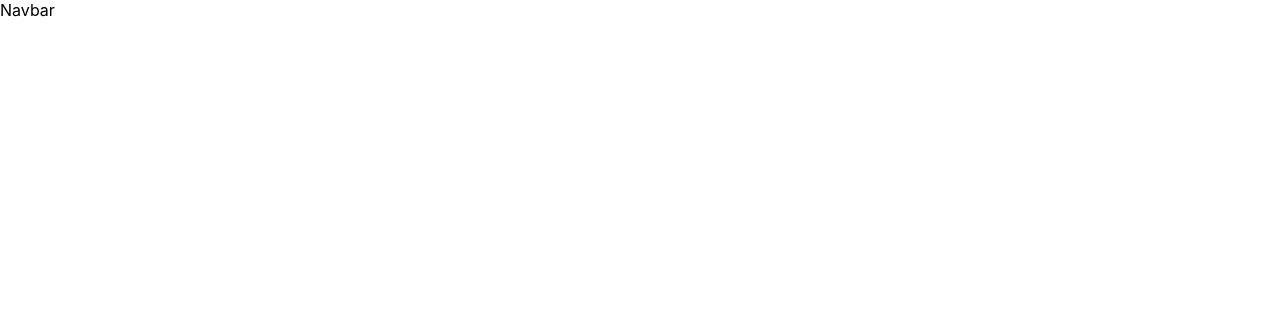
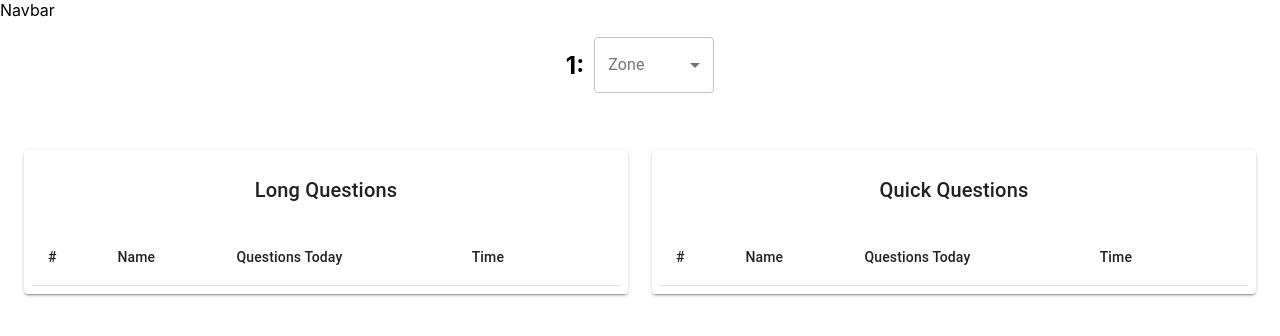
Before and after one commit to harrykeightley/UQueue, a Next.js app: page /courses/1 in a window 1280 px wide. Shown: the top 336 px of the page. Built offline with nearby package versions, Linux system fonts and the light colour scheme.

Commit message:
basic course functionality

```diff
--- a/components/Queue.js
+++ b/components/Queue.js
@@ -1,15 +1,63 @@
 import React from 'react'
 import PropTypes from 'prop-types'
 
+import styles from '../styles/Queue.module.css'
+import { Paper, Typography } from '@material-ui/core';
+
+import { withStyles, makeStyles } from '@material-ui/core/styles';
+import Table from '@material-ui/core/Table';
+import TableBody from '@material-ui/core/TableBody';
+import TableCell from '@material-ui/core/TableCell';
+import TableContainer from '@material-ui/core/TableContainer';
+import TableHead from '@material-ui/core/TableHead';
+import TableRow from '@material-ui/core/TableRow';
+
 function Queue(props) {
+
+    const [questions, setQuestions] = React.useState([]);
+
     return (
-        <div>
+        <Paper elevation={2} style={{padding: '8px'}}>
+            <Typography style={{ padding: '16px'}} gutterBottom variant='h6' align='center'>{props.name}</Typography>
 
-        </div>
+            <TableContainer>
+                <Table aria-label="customized table">
+                    <TableHead>
+                        <TableRow>
+                            <TableCell>#</TableCell>
+                            <TableCell>Name</TableCell>
+                            <TableCell>Questions Today</TableCell>
+                            <TableCell>Time</TableCell>
+                            <TableCell></TableCell>
+                        </TableRow>
+                    </TableHead>
+                    <TableBody>
+                        {questions.map((question, index) => (
+                            <TableRow key={index}>
+                                <TableCell component="th" scope="row">
+                                    {index}
+                                </TableCell>
+                                <TableCell>{question.name}</TableCell>
+                                <TableCell>{question.questionsAsked}</TableCell>
+                                <TableCell>{question.time}</TableCell>
+                            </TableRow>
+                        ))}
+                    </TableBody>
+                </Table>
+            </TableContainer>
+            {questions.map((question, index) => (
+                <Question key={index} question={question}></Question>
+            ))}
+        </Paper>
     )
 }
 
 Queue.propTypes = {
+    weighting: PropTypes.func,
+    name: PropTypes.string.isRequired,
+}
+
+function Question(props) {
 
 }
 
--- /dev/null
+++ b/components/ZoneSelector.js
@@ -0,0 +1,50 @@
+import React from 'react'
+import PropTypes from 'prop-types'
+
+import InputLabel from '@material-ui/core/InputLabel';
+import MenuItem from '@material-ui/core/MenuItem';
+import FormControl from '@material-ui/core/FormControl';
+import Select from '@material-ui/core/Select';
+
+
+function ZoneSelector(props) {
+
+    const { zone, zones, setZone } = props
+
+    const handleChange = (event) => {
+        setZone(event.target.value)
+    }
+
+    return (
+        <div>
+            <FormControl variant="outlined" style={{ minWidth: '120px' }}>
+                <InputLabel id="demo-simple-select-outlined-label">Zone</InputLabel>
+                <Select
+                    labelId="demo-simple-select-outlined-label"
+                    id="demo-simple-select-outlined"
+                    value={zone}
+                    onChange={handleChange}
+                    label="Age"
+                >
+                    <MenuItem value="">
+                        <em>None</em>
+                    </MenuItem>
+
+                    {zones.map((zone) => (
+                        <MenuItem key={zone.id} value={zone.name}>{zone.name}</MenuItem>
+                    ))}
+
+                </Select>
+            </FormControl>
+        </div>
+    )
+}
+
+
+ZoneSelector.propTypes = {
+    zones: PropTypes.array.isRequired,
+    setZone: PropTypes.func.isRequired,
+    zone: PropTypes.string.isRequired
+}
+
+export default ZoneSelector
--- /dev/null
+++ b/pages/api/zones/[course].js
@@ -0,0 +1,13 @@
+export default (req, res) => {
+
+
+    const {
+        query: { course },
+    } = req
+
+    res.json([
+        {id: 1, name: 'External'},
+        {id: 2, name: 'Flexible'},
+        {id: 3, name: 'Other'},
+    ])
+}
--- a/pages/courses/[id].js
+++ b/pages/courses/[id].js
@@ -1,9 +1,57 @@
 import React from 'react'
 import PropTypes from 'prop-types'
+import Axios from 'axios'
+
+
+import styles from '../../styles/Course.module.css'
+
+import { useRouter } from 'next/router'
+import ZoneSelector from '../../components/ZoneSelector';
+import Queue from '../../components/Queue';
+import { Grid, Container } from '@material-ui/core';
 
 function Course(props) {
+    const router = useRouter()
+
+    const { id } = router.query;
+    const [zones, setZones] = React.useState([])
+
+    React.useEffect(() => {
+        Axios.get(`/api/zones/${id}/`).then(res => setZones(res.data))
+    }, [])
+
+    const [zone, setZone] = React.useState('')
+
+    // Get queues and connect to socket
+
+    const queues = [
+        {
+            name: "Long Questions",
+            weighting: (a, b) => 1,
+        },
+        {
+            name: "Quick Questions",
+            weighting: (a, b) => 1,
+        },
+    ]
+
     return (
         <div>
+            <div className={styles.titleBar}>
+                <h2>{id}: </h2>
+                <ZoneSelector zone={zone} zones={zones} setZone={setZone} course={id} />
+            </div>
+            <br></br>
+            <Container maxWidth='lg'>
+                <Grid container spacing={3}>
+                    {queues.map((queue) => (
+                        <Grid item xs={12} md={6}>
+                            <Queue name={queue.name} weighting={queue.weighting}></Queue>
+                        </Grid>
+                    ))}
+                </Grid>
+            </Container>
+
 
         </div>
     )
--- /dev/null
+++ b/styles/Course.module.css
@@ -0,0 +1,13 @@
+.titleBar {
+    display: flex;
+	flex-direction: row;
+	flex-wrap: nowrap;
+	justify-content: center;
+	align-items: center;
+    align-content: stretch;
+    margin: 2em;
+}
+
+.titleBar > * {
+    margin: 5px;
+}
--- /dev/null
+++ b/styles/Queue.module.css
@@ -0,0 +1,5 @@
+.root {
+    background-color: aquamarine;
+    min-height: 400px;
+    padding: 16px;
+}
```
Also changed, not shown: components/Question.js (deleted, +0 -16 lines).
